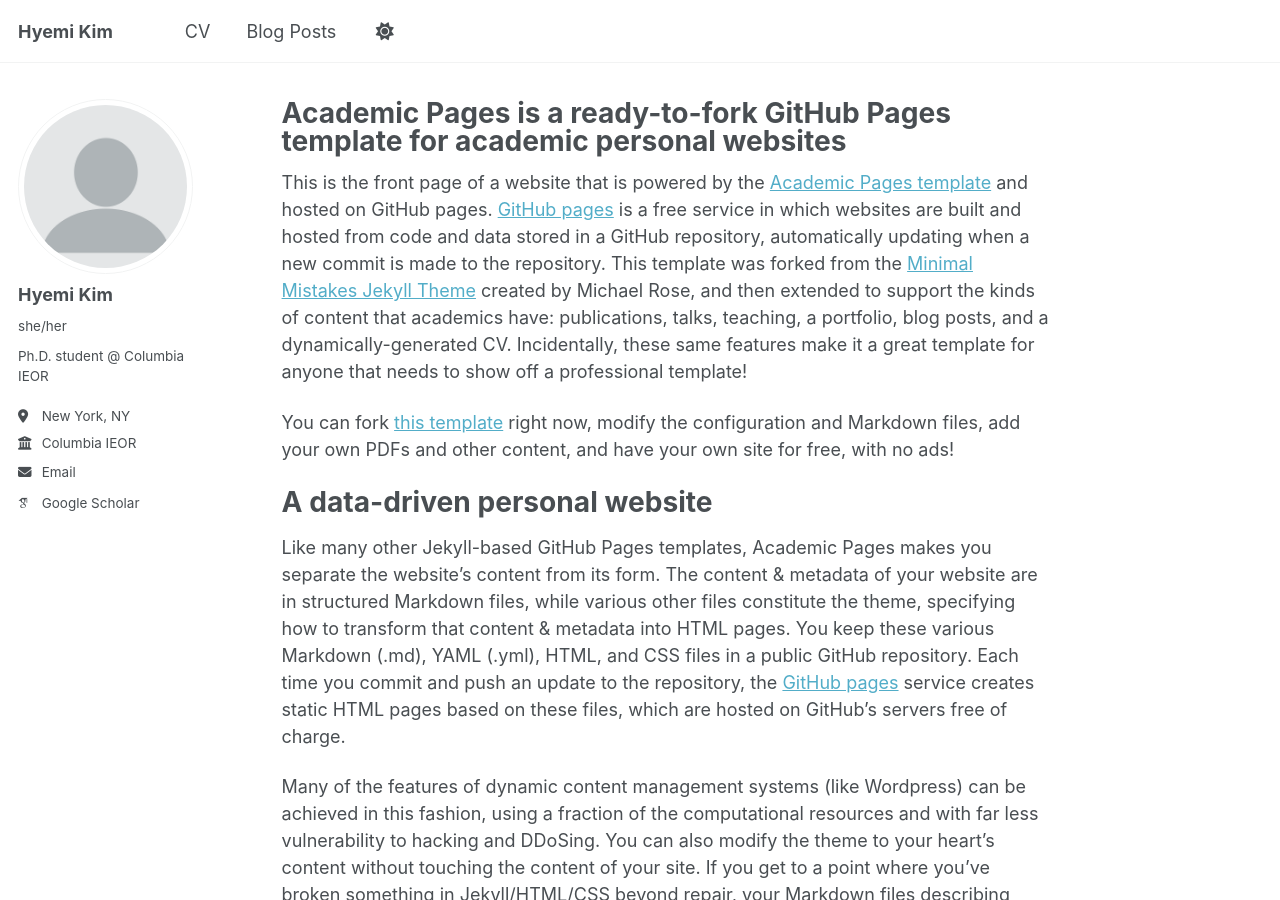
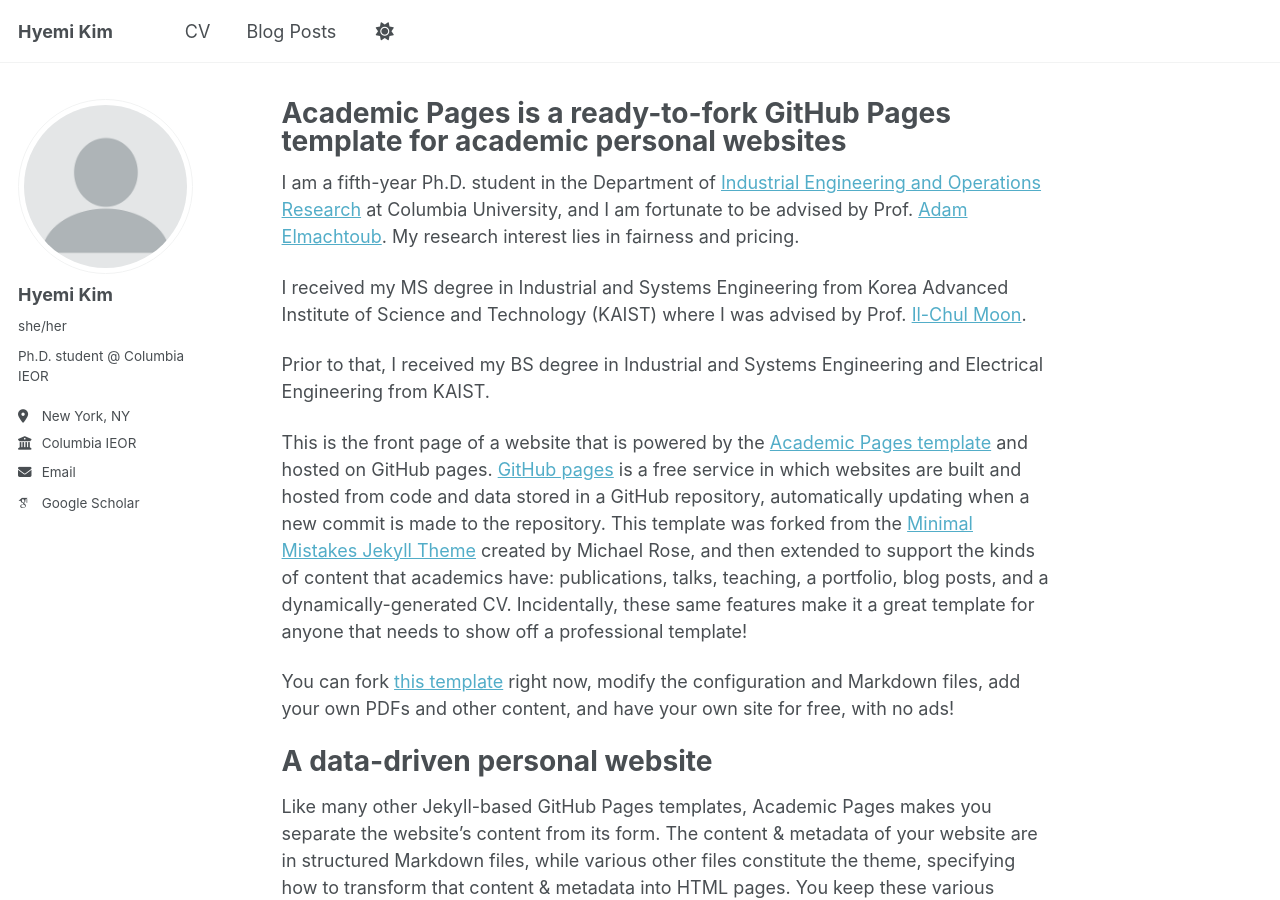
Before and after one commit to HyemiK1m/hyemik1m.github.io, a Jekyll site: the page built from _pages/about.md, in a window 1280 px wide and 900 px high. Built offline with Jekyll 4.4.1, drawn with Linux system fonts in a browser that asks for light colours; some web fonts are replaced; a script that is not in the unit is left out.

Commit message:
Update about.md

```diff
--- a/_pages/about.md
+++ b/_pages/about.md
@@ -6,6 +6,11 @@ redirect_from:
   - /about/
   - /about.html
 ---
+I am a fifth-year Ph.D. student in the Department of [Industrial Engineering and Operations Research](https://ieor.columbia.edu/) at Columbia University, and I am fortunate to be advised by Prof. [Adam Elmachtoub](https://www.columbia.edu/~ae2516/). My research interest lies in fairness and pricing.
+
+I received my MS degree in Industrial and Systems Engineering from Korea Advanced Institute of Science and Technology (KAIST) where I was advised by Prof. [Il-Chul Moon](https://aai.kaist.ac.kr/bbs/board.php?bo_table=sub2_1&wr_id=3).
+
+Prior to that, I received my BS degree in Industrial and Systems Engineering and Electrical Engineering from KAIST.
 
 This is the front page of a website that is powered by the [Academic Pages template](https://github.com/academicpages/academicpages.github.io) and hosted on GitHub pages. [GitHub pages](https://pages.github.com) is a free service in which websites are built and hosted from code and data stored in a GitHub repository, automatically updating when a new commit is made to the repository. This template was forked from the [Minimal Mistakes Jekyll Theme](https://mmistakes.github.io/minimal-mistakes/) created by Michael Rose, and then extended to support the kinds of content that academics have: publications, talks, teaching, a portfolio, blog posts, and a dynamically-generated CV. Incidentally, these same features make it a great template for anyone that needs to show off a professional template!
 
```
